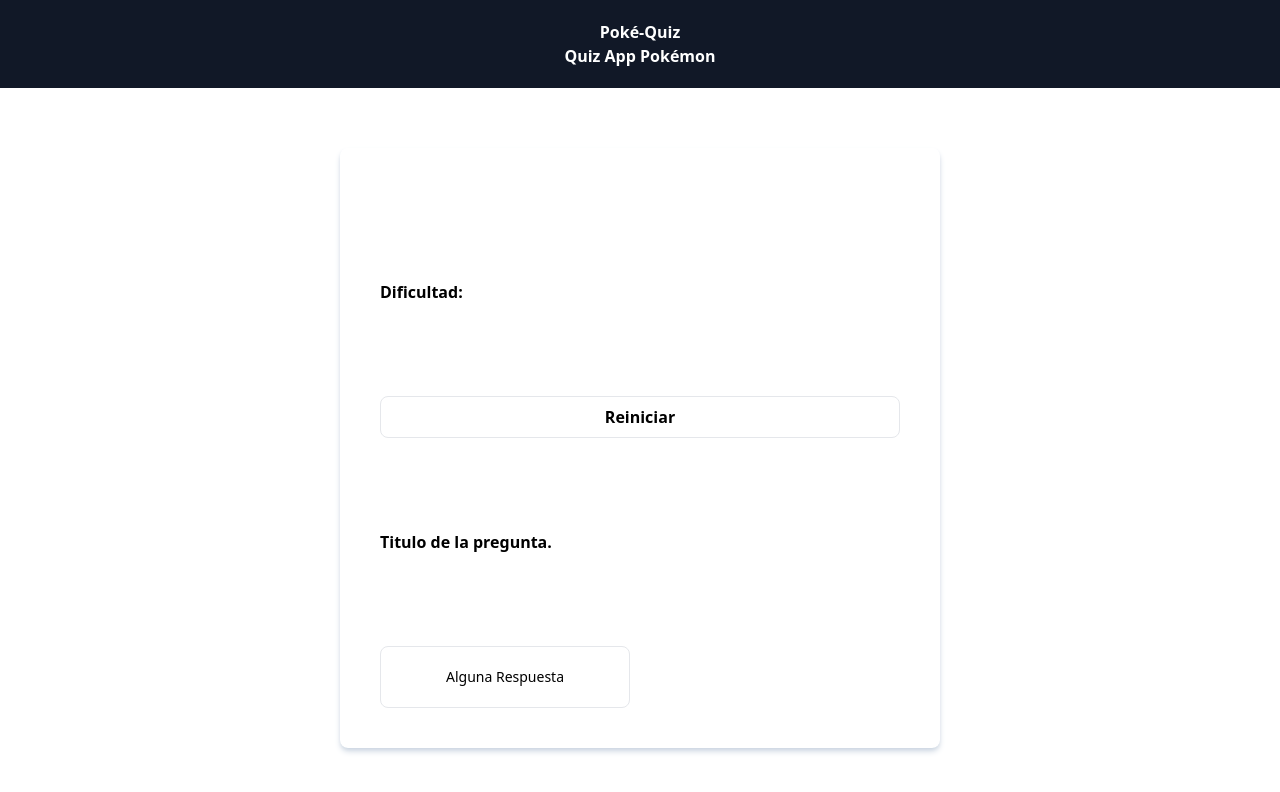
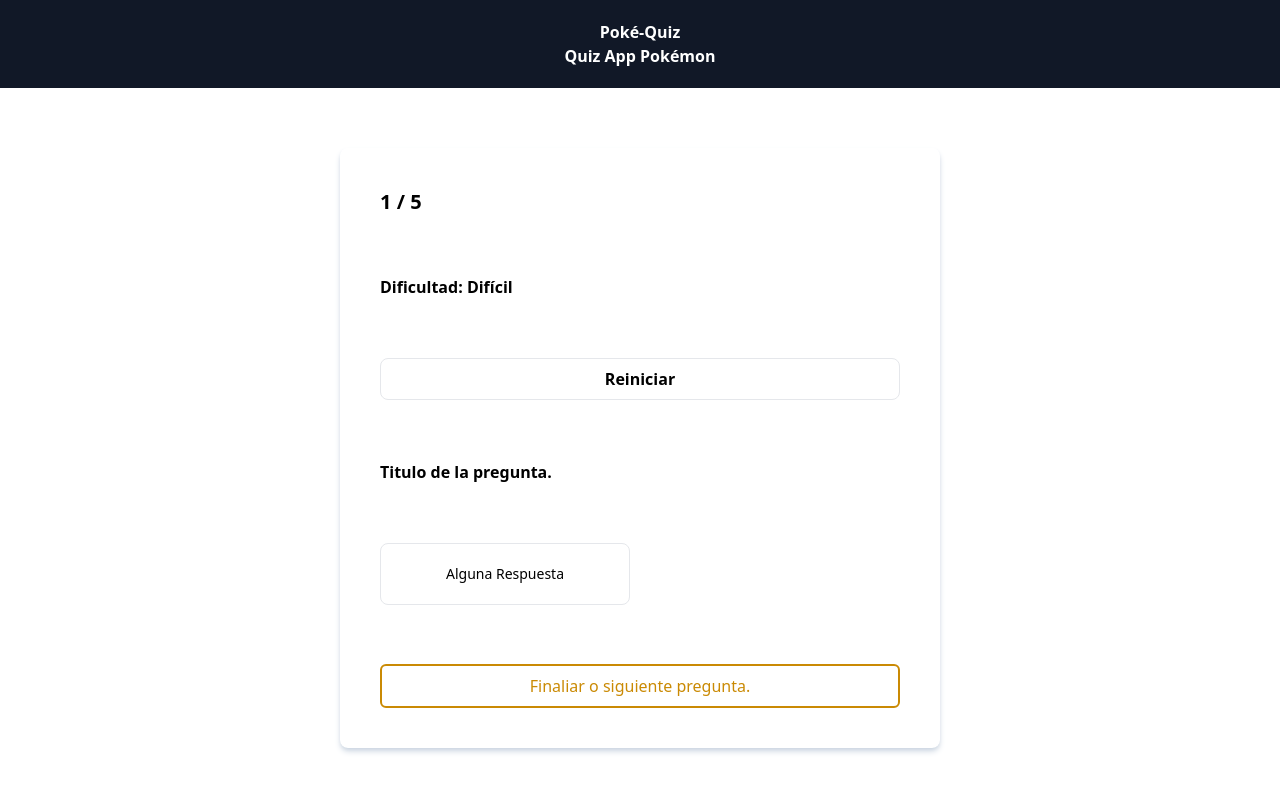
Before and after one commit to Rodrigo-Emca/poke_quiz, a React (Vite) app: page /category/Alola in a window 1280 px wide. Shown: the top 792 px of the page. Built offline with nearby package versions, Linux system fonts and the light colour scheme.

Commit message:
Componente questions: corrección en renderizado.

```diff
--- a/src/components/Question.jsx
+++ b/src/components/Question.jsx
@@ -1,20 +1,19 @@
 import React from 'react'
 
-const Question = () => {
+const Question = ({ filteredQuestion, setIndexQuestion, indexQuestion, questionsFiltered,
+}) => {
+
   return (
     <>
       <div className="flex flex-col justify-between shadow-md shadow-slate-300 w-[600px] h-[600px] p-10 rounded-lg">
         <span className="text-xl font-bold">
           {/* numero de pregunta actual y numero de preguntas totales. */}
+          {indexQuestion + 1} / {questionsFiltered.length}
         </span>
 
         <div>
-          <span className="font-semibold">
-            Dificultad:
-          </span>
-          <span className="font-bold">
-            {/* la dificultad de la pregunta */}
-          </span>
+          <span className="font-semibold">Dificultad: </span>
+          <span className="font-bold">{filteredQuestion.difficulty}</span>
         </div>
 
         <button className="border px-5 py-2 rounded-lg font-bold transition-all hover:bg-yellow-500 hover:text-gray-900">
@@ -36,6 +35,11 @@
             </p>
           </button>
         </div>
+
+        {/* Aqui va el condicional para mostrar el boton de siguiente pregunta o el de finalizar. */}
+        <button className="border-2 border-yellow-600 text-yellow-600 rounded-md px-5 py-2 hover:bg-yellow-600 hover:text-black font-medium">
+          Finaliar o siguiente pregunta.
+        </button>
       </div>
     </>
   )
--- a/src/pages/CategoryPage.jsx
+++ b/src/pages/CategoryPage.jsx
@@ -22,15 +22,23 @@
         questions.filter(question => question.category === category)
         )
 
+    const [indexQuestion, setIndexQuestion] = useState(0);
+
     useEffect(() => {
         const newQuestions = shuffleArray(questionsFiltered);
         setQuestionsFiltered(newQuestions);
         //console.log(newQuestions)
     }, []);
+        //console.log(questionsFiltered.length)
 
     return (
         <div className='container flex flex-col items-center justify-center gap-10' style={{height: 'calc(100vh - 5rem)'}}>
-            <Question/>
+            <Question
+                filteredQuestion={questionsFiltered[indexQuestion]}
+                setIndexQuestion={setIndexQuestion}
+                indexQuestion={indexQuestion}
+                questionsFiltered={questionsFiltered}
+            />
         </div>
     )
 }
```
